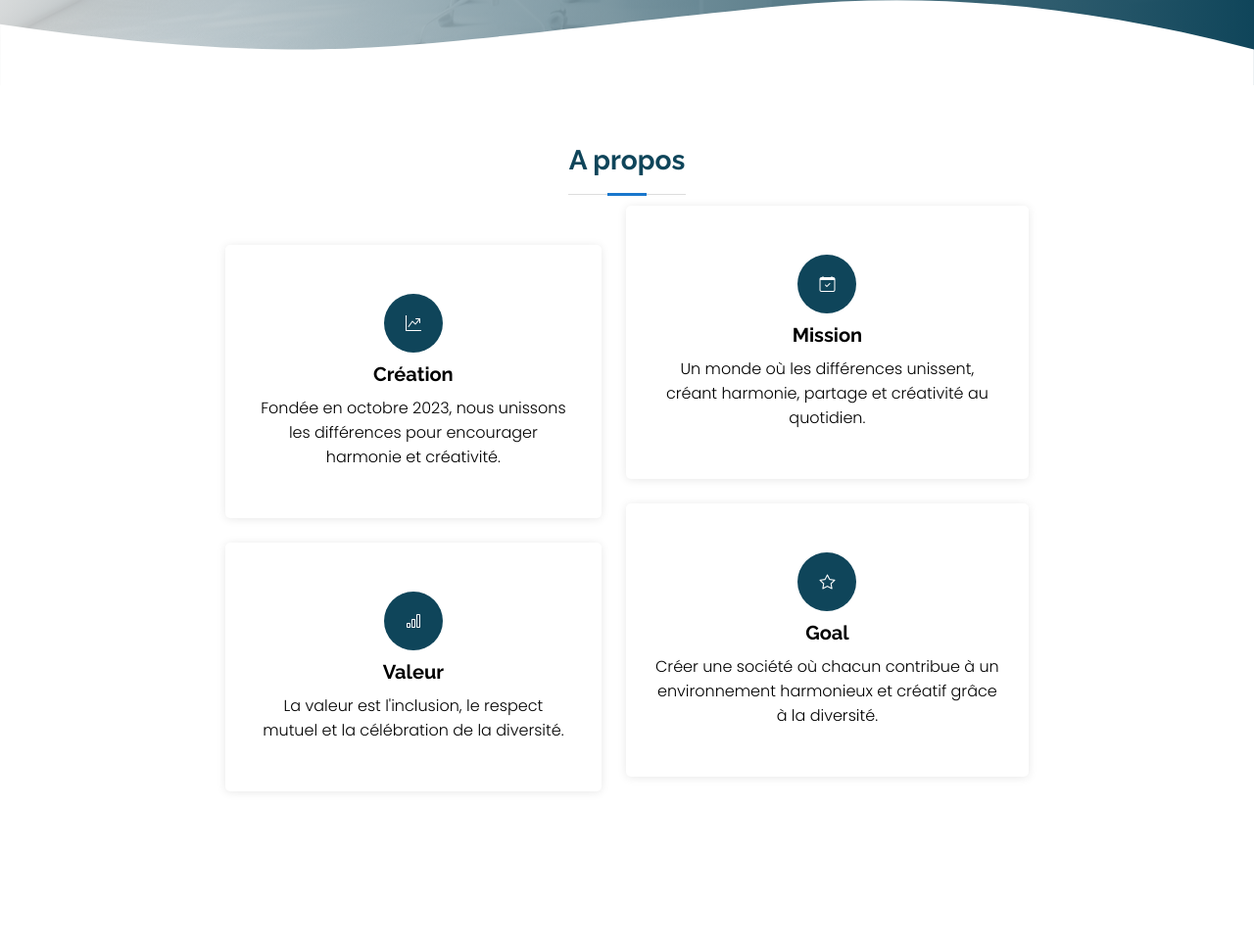
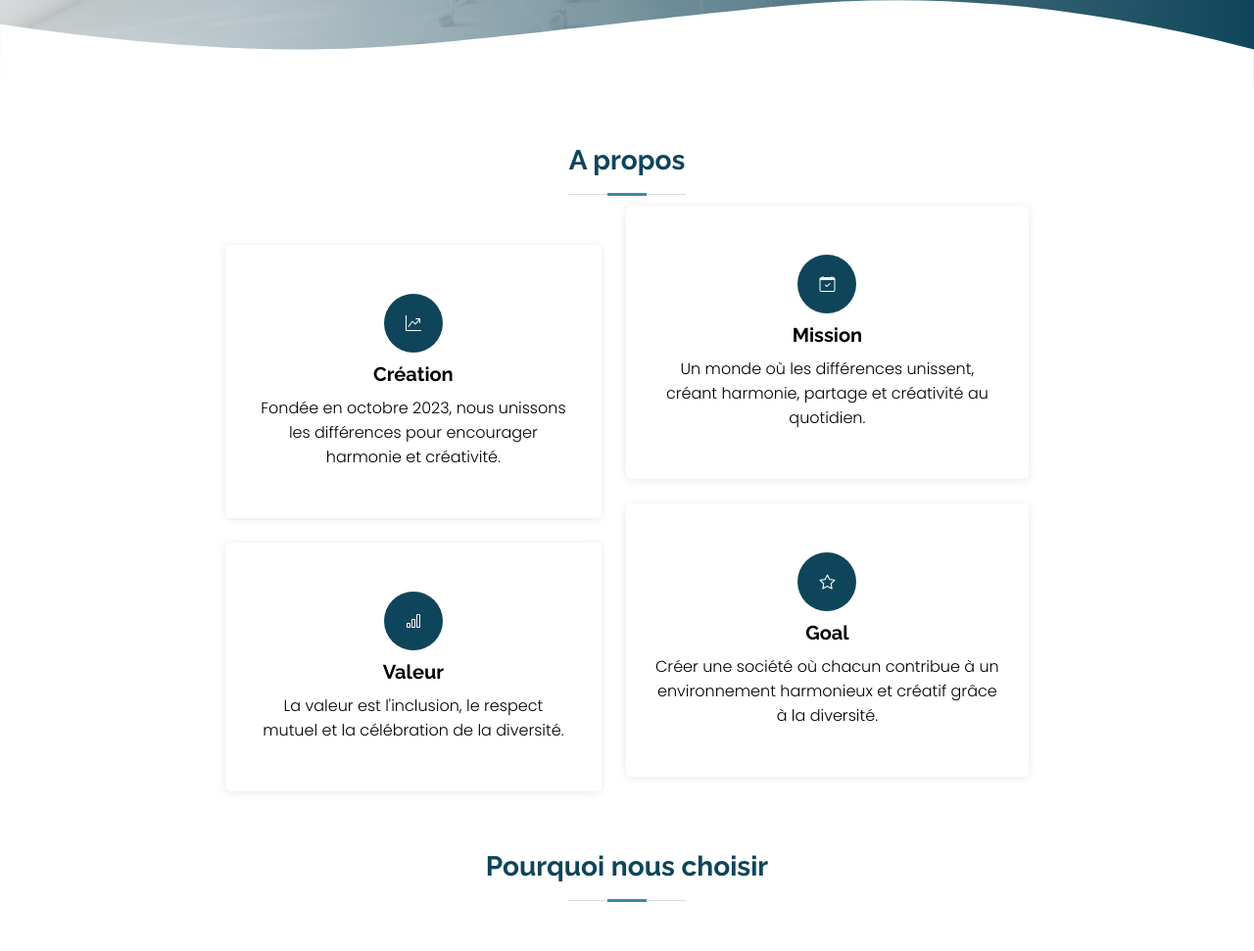
Before and after one commit to AnicetChiza/Up-vision, a plain HTML site: page index.html in a window 1280 px wide. Shown: the part 713-1684 px from the top of the page at 98% size. Before the commit the page ends 1581 px from the top, so only its background shows below. Drawn offline with nearby package versions, Linux system fonts and the light colour scheme; a web font is replaced by a local one.

Commit message:
add to my repository

```diff
--- a/asset/css/style.css
+++ b/asset/css/style.css
@@ -74,7 +74,8 @@ h6 {
     display: block;
     width: 40px;
     height: 3px;
-    background: #1977cc;
+    background: #398aad;
+    /* background: #2cbcf9; */
     bottom: 0;
     left: calc(50% - 20px);
 }
--- a/index.html
+++ b/index.html
@@ -102,6 +102,13 @@
         </div>
     </section>
 
+    <!-- Why to choose us -->
+    <section class="choose-us">
+        <div class="title">
+            <h2>Pourquoi nous choisir</h2>
+        </div>
+    </section>
+
     <!-- Javascript -->
     <script src="asset/javascript/main.js"></script>
 </body>
```
